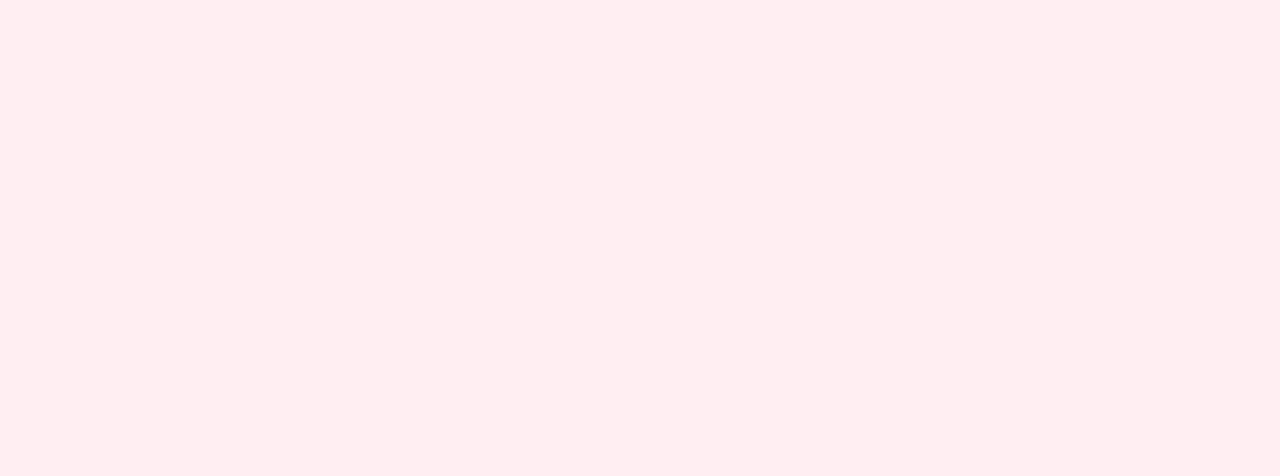
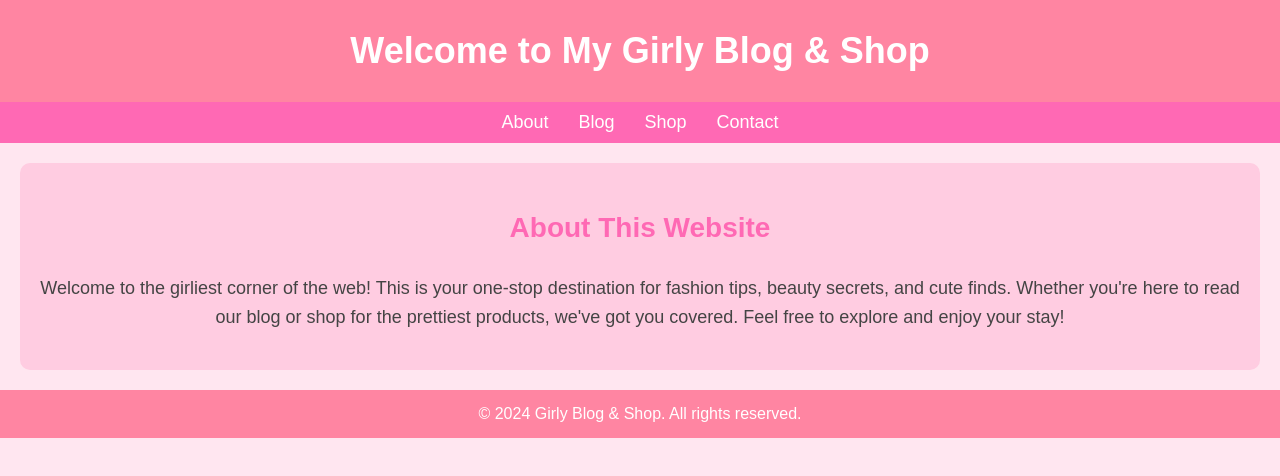
Before and after one commit to madamore-1/test, a plain HTML site: page index.html in a window 1280 px wide. Drawn offline with Linux system fonts and the light colour scheme.

Commit message:
Update index.html

```diff
--- a/index.html
+++ b/index.html
@@ -3,22 +3,36 @@
 <head>
     <meta charset="UTF-8">
     <meta name="viewport" content="width=device-width, initial-scale=1.0">
-    <title>Girly Blog and Shop</title>
+    <title>Welcome to My Girly Blog & Shop</title>
     <style>
         body {
             font-family: 'Arial', sans-serif;
-            background-color: #ffeef2;
+            background-color: #ffe6f0;
             color: #333;
             margin: 0;
             padding: 0;
         }
         header {
-            background-color: #ffb6c1;
+            text-align: center;
+            background-color: #ff85a2;
             color: white;
+            padding: 30px 20px;
+            font-size: 36px;
+            font-weight: bold;
+        }
+        .about {
+            background-color: #ffcce1;
             padding: 20px;
+            margin: 20px;
+            border-radius: 10px;
             text-align: center;
-            font-size: 24px;
-            font-weight: bold;
+            font-size: 18px;
+            color: #444;
+            line-height: 1.6;
+        }
+        .about h2 {
+            color: #ff69b4;
+            font-size: 28px;
         }
         nav {
             display: flex;
@@ -27,4 +41,44 @@
             padding: 10px 0;
         }
         nav a {
-            color
+            color: white;
+            text-decoration: none;
+            margin: 0 15px;
+            font-size: 18px;
+        }
+        nav a:hover {
+            text-decoration: underline;
+        }
+        footer {
+            background-color: #ff85a2;
+            text-align: center;
+            padding: 15px 0;
+            margin-top: 20px;
+            color: white;
+            font-size: 16px;
+        }
+    </style>
+</head>
+<body>
+    <header>
+        Welcome to My Girly Blog & Shop
+    </header>
+    <nav>
+        <a href="#about">About</a>
+        <a href="#blog">Blog</a>
+        <a href="#shop">Shop</a>
+        <a href="#contact">Contact</a>
+    </nav>
+    <section id="about" class="about">
+        <h2>About This Website</h2>
+        <p>
+            Welcome to the girliest corner of the web! This is your one-stop destination for fashion tips, beauty secrets, and cute finds.
+            Whether you're here to read our blog or shop for the prettiest products, we've got you covered.
+            Feel free to explore and enjoy your stay!
+        </p>
+    </section>
+    <footer>
+        &copy; 2024 Girly Blog & Shop. All rights reserved.
+    </footer>
+</body>
+</html>
```
